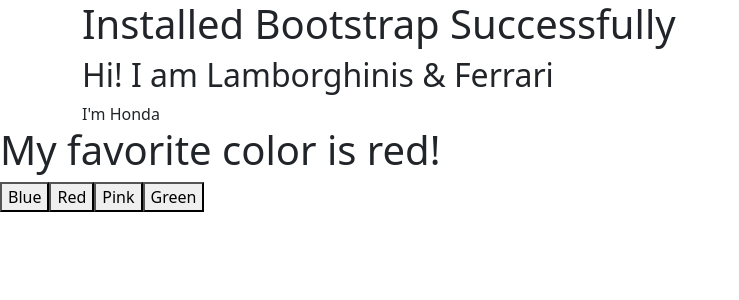
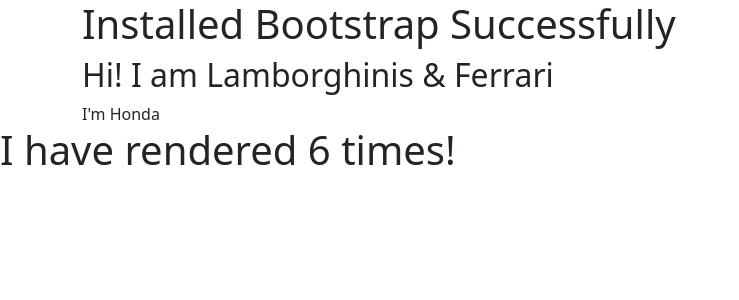
Before and after one commit to Christiannaira/react-project-first, a React (Vite) app: page / in a window 1280 px wide. Shown: the top 300 px of the page, without its empty margins (0-739 px from the left). Built offline with nearby package versions, Linux system fonts and the light colour scheme.

Commit message:
feat: Implemented setTimeOut using useEffect hook

```diff
--- a/src/State.tsx
+++ b/src/State.tsx
@@ -1,30 +1,26 @@
-import { useState } from "react";
+import { useEffect, useState } from "react";
 
 
 function State(){
 
-    const [color, setColor] = useState("red");
+    const [count, setCount] = useState(0);
+
+    useEffect(() => {
+
+        setTimeout(
+            () => {
+
+                setCount((count) => count + 1);
+
+            }, 1000
+        );
+
+    })
+
 
     return(
         <>
-
-        <h1>My favorite color is {color}!</h1>
-
-        <button type="button" onClick={() => setColor("blue")}>
-            Blue
-        </button>
-
-        <button type="button" onClick={() => setColor("red")}>
-            Red
-        </button>
-
-        <button type="button" onClick={() => setColor("pink")}>
-            Pink
-        </button>
-
-        <button type="button" onClick={() => setColor("green")}>
-            Green
-        </button>
+    <h1>I have rendered {count} times!</h1>
 
         </>
     )
```
